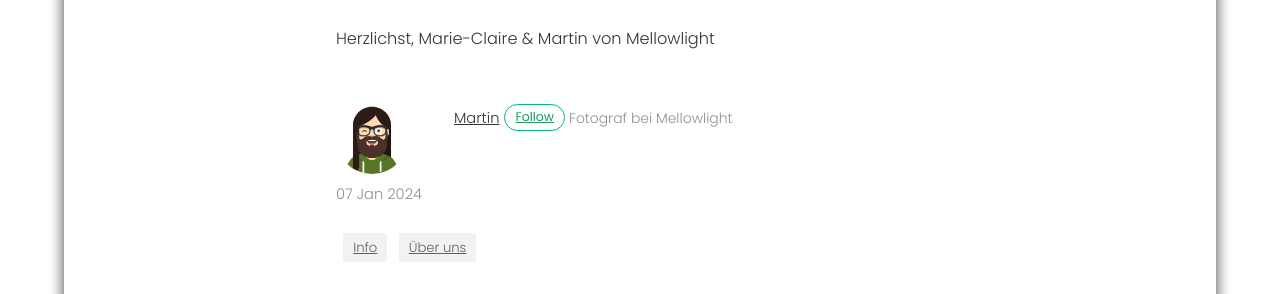
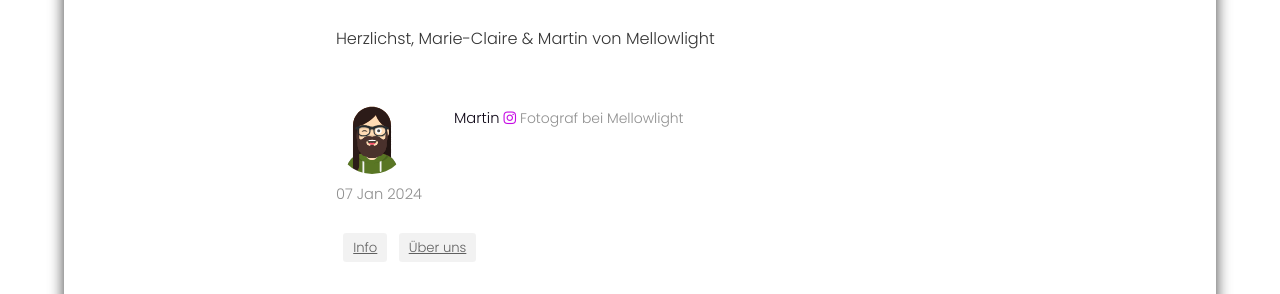
Before and after one commit to R0ckStrongo/mellowlight.blog, a Jekyll site: the page built from _posts/2024-01-07-Willkommen-auf-unserem-Blog.md, in a window 1280 px wide. Shown: the part 1926-2220 px from the top of the page. Built offline with Jekyll 4.4.1, drawn with Linux system fonts in a browser that asks for light colours; nearby versions of some CDN libraries; comment, search, counter and statistics services are not loaded.

Commit message:
Changed a hover color and added instagram to editor

```diff
--- a/404.html
+++ b/404.html
@@ -5,6 +5,6 @@
 ---
 
 <div class="text-center">
-<h1 class="display-1 mt-5 mb-4"><span class="badge badge-danger">404</span> Diese Seite existiert nicht!</h1>
+<h1 class="display-1 mt-5 mb-4"><span class="badge badge-danger" id="badge-404">404</span> Diese Seite existiert nicht!</h1>
 <p>Bitte nutze die Suchleiste oder gehe zurück zur <a href="{{site.baseurl}}/">Startseite</a>!</p>
 </div>
--- a/_config.yml
+++ b/_config.yml
@@ -21,7 +21,7 @@
     #gravatar: e56154546cf4be74e393c62d1ae9f9d4
     #email: wowthemesnet@gmail.com
     #web: https://www.wowthemes.net
-    #twitter: https://twitter.com/wowthemesnet
+    twitter: https://www.instagram.com/thenoodleofdeath
     description: "Fotografin bei Mellowlight"
   moaten:
     name: moaten
@@ -30,7 +30,7 @@
     #gravatar: b1cc14991db7a456fcd761680bbc8f81
     #email: wowthemesnet@gmail.com
     #web: https://www.wowthemes.net
-    #twitter: https://twitter.com/wowthemesnet
+    twitter: https://www.instagram.com/r0ck_strongo
     description: "Fotograf bei Mellowlight"
 
 # Plugins
--- a/_layouts/post.html
+++ b/_layouts/post.html
@@ -82,7 +82,7 @@
                     {% endif %}
                 </div>
                 <div class="col-xs-12 col-md-9 col-lg-10 text-center text-md-left">
-                    <a target="_blank" class="link-dark" href="{{ author.web }}">{{ author.display_name }}</a><a target="_blank" href="{{ author.twitter }}" class="btn follow">Follow</a>
+                    {{ author.display_name }} <a target="_blank" href="{{ author.twitter }}"><i class="fa fa-instagram"></i></a>
                     <span class="author-description">{{ author.description }}</span>
                 </div>
             </div>
--- a/assets/css/screen.css
+++ b/assets/css/screen.css
@@ -12,12 +12,12 @@
 }
 
 a {
-    color: #00ab6b;
+    color: #C60CE4;
     transition: all 0.2s;
 }
 
 a:hover {
-    color: #038252;
+    color: #6911C0;
     text-decoration: none;
 }
 
@@ -879,3 +879,9 @@
     opacity: 0;
     transition: opacity .25s;
 }
+
+/** Overwrite **/
+.badge .badge-danger #badge-404{
+	color: #fff !important;
+	background-color: #C60CE4 !important;
+}
```
